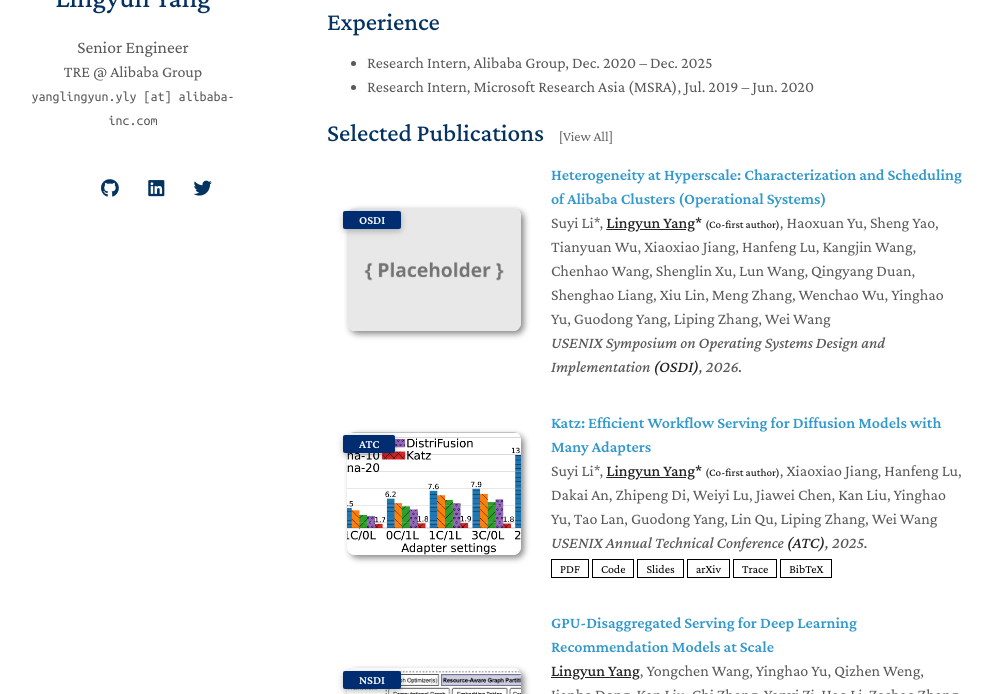
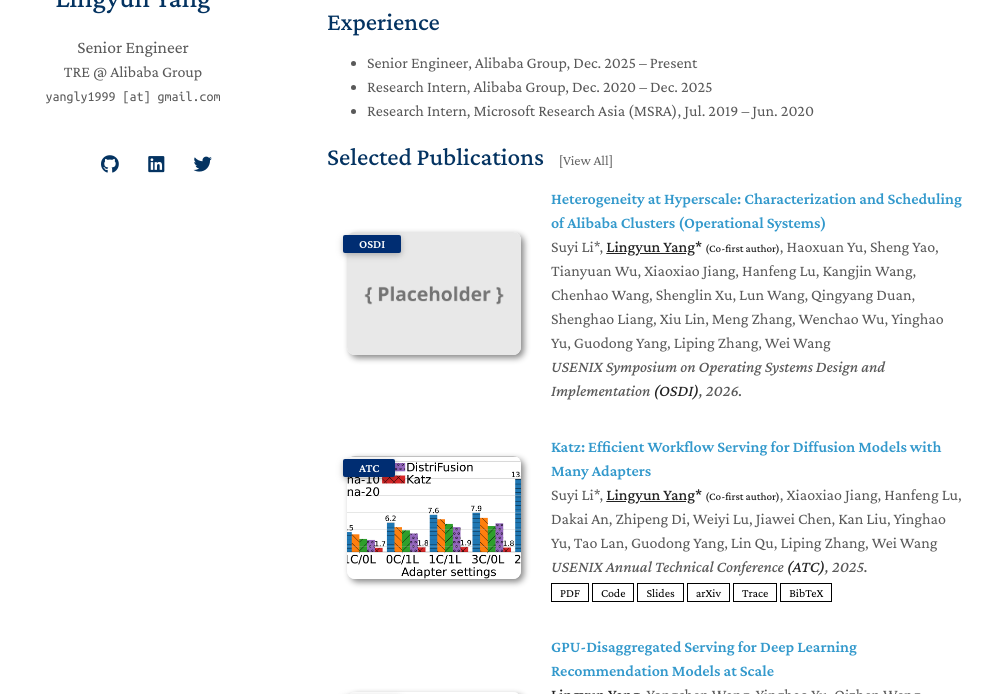
Before and after one commit to mental2008/academic-profile, a Jekyll site: the page built from index.md, in a window 1280 px wide and 900 px high, scrolled down 343 px, cut to the strip 206-900 px from the top of the window. Shown: the whole strip, without its empty margins (143-1136 px from the left). Built offline with Jekyll 4.4.1, drawn with Linux system fonts in a browser that asks for light colours; nearby versions of some CDN libraries; a style sheet for code colours, icons or effects is not loaded; our own code applies the rules of GitHub Pages for plain Markdown files.

Commit message:
Update email

```diff
--- a/_config.yml
+++ b/_config.yml
@@ -3,12 +3,13 @@ title: Lingyun Yang
 position: Senior Engineer
 affiliation: TRE @ Alibaba Group
 affiliation_link: https://www.alibaba.com/
-email: yanglingyun.yly [at] alibaba-inc.com
+# email: yanglingyun.yly [at] alibaba-inc.com
+email: yangly1999 [at] gmail.com
 
 # Search Engine Optimization (SEO)
 # The following information is used to improve the website traffic from search engines, e.g., Google.
-keywords: academic personal homepage, Lingyun Yang, Ph.D. Candidate, Hong Kong University of Science and Technology, HKUST, Computer Science and Engineering, CSE
-description: Lingyun Yang is a Ph.D. Candidate in the Department of Computer Science and Engineering at Hong Kong University of Science and Technology (HKUST). His research interests include resource management for large-scale AI/GPU clusters and efficient model serving systems.
+keywords: academic personal homepage, Lingyun Yang, Senior Engineer, Alibaba Group, Ph.D., Hong Kong University of Science and Technology, HKUST, Computer Science and Engineering, CSE
+description: Lingyun Yang is a senior engineer at Alibaba Group. His research interests include resource management for large-scale AI/GPU clusters and efficient model serving systems.
 canonical: https://lingyunyang.com
 
 # Links
--- a/_includes/experience.md
+++ b/_includes/experience.md
@@ -1,5 +1,6 @@
 ## Experience
 
+- Senior Engineer, Alibaba Group, Dec. 2025 -- Present
 - Research Intern, Alibaba Group, Dec. 2020 -- Dec. 2025
 <!-- <img src="files/Alibaba_logo.png" alt="NZ" width="100" /> -->
 - Research Intern, Microsoft Research Asia (MSRA), Jul. 2019 -- Jun. 2020
```
